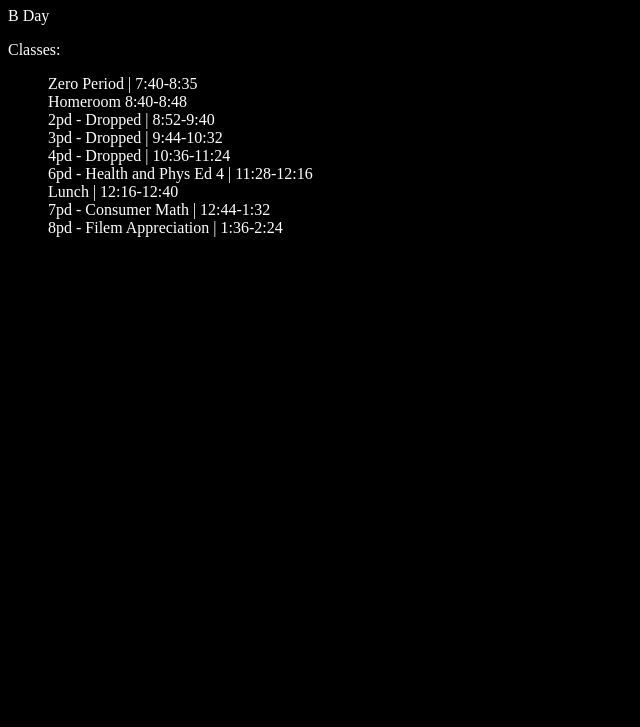
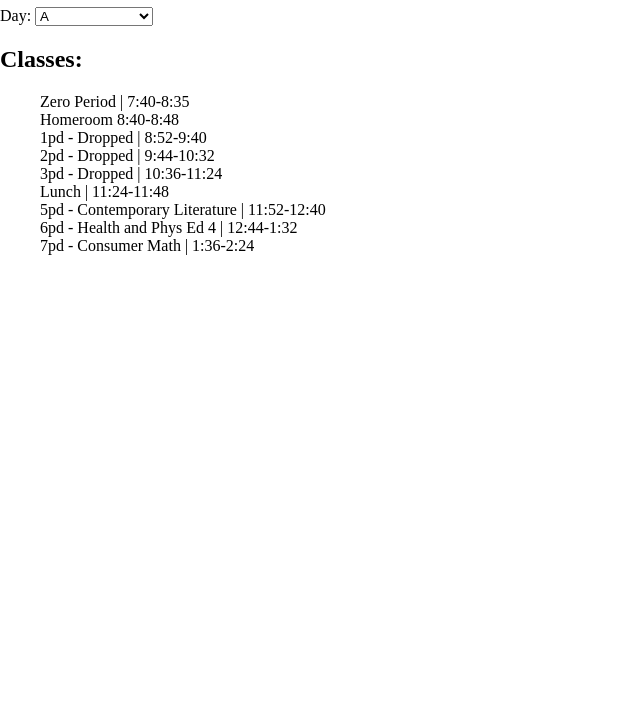
Before and after one commit to Kga-6/Class-Master, a plain HTML site: page index.html in a window 1280 px wide. Shown: the part 73-800 px from the top of the page, without its empty margins (0-640 px from the left). Drawn offline with Linux system fonts and the light colour scheme.

Commit message:
Day update
added selection (select what day it is)

```diff
--- a/data/schedule.json
+++ b/data/schedule.json
@@ -1,5 +1,5 @@
 {
-  "CurrentDay":"B",
+  "CurrentDay":"A",
   "Days":["A","B","C","D"],
   "DaysMeet":{
     "A":[1,2,3,5,6,7],
--- a/index.html
+++ b/index.html
@@ -11,9 +11,17 @@
 <body>
 
   <h1>Absegami High School Schedule</h1>
-  <p id="current-day">loading...</p>
 
-  <label>Classes:</label>
+  <span>Day:</span>
+  <select id="select-school-day">
+    <option>No school today</option>
+    <option>A</option>
+    <option>B</option>
+    <option>C</option>
+    <option>D</option>
+  </select>
+
+  <h2>Classes:</h2>
   <ul id="classes-container"></ul>
 
   <script src="./utils/fetch.js"></script>
--- a/index.js
+++ b/index.js
@@ -1,13 +1,20 @@
 const classesContainer = document.getElementById("classes-container")
-const currentDayEl = document.getElementById("current-day")
+const selectSchoolDay = document.getElementById("select-school-day")
 
 function setClasses(studentData,schedule){
   let meetClasses = []
   let olderList = []
   let myLunch = studentData.Lunch[schedule.CurrentDay]
   let addedLunch = false
+  let block = 1
 
-  console.log(myLunch)
+  //Clear the container
+  let lastEl = classesContainer.lastElementChild
+  while(lastEl){
+    classesContainer.removeChild(lastEl)
+    lastEl = classesContainer.lastElementChild
+  }
+
   // get the classes the student will meet
   studentData.classes.forEach(myClass => {
 
@@ -20,8 +27,6 @@ function setClasses(studentData,schedule){
     })
 
   })
-
-  console.log(meetClasses)
 
   // older sort the student classes
   schedule.DaysMeet[schedule.CurrentDay].forEach(index => {
@@ -64,8 +69,6 @@ function setClasses(studentData,schedule){
   homeroom.textContent = `Homeroom ${schedule.BellSchedule.Time.Homeroom[0]}-${schedule.BellSchedule.Time.Homeroom[1]}`
   classesContainer.append(homeroom)
 
-  let block = 1
-
   olderList.forEach(myClass => {
     const div = document.createElement('div')
     if(myClass.class === "Lunch"){
@@ -79,8 +82,9 @@ function setClasses(studentData,schedule){
 
       div.textContent = `${myClass.class} | ${timeText}`
     }else{
+
+      // Get the class time
       let timeText = ""
-
       if(block === 1){
         timeText = `${schedule.BellSchedule.Time.block1[0]}-${schedule.BellSchedule.Time.block1[1]}`
       }else if(block === 2){
@@ -112,11 +116,19 @@ const App = async() => {
   let studentData = await fetchStudentData()
   let schedule = await fetchSchedule()
 
-  currentDayEl.textContent = `${schedule.CurrentDay} Day`
+  selectSchoolDay.value = schedule.CurrentDay
 
   // This function will set the classes the student will meet
   setClasses(studentData,schedule)
 
+  selectSchoolDay.addEventListener("change",function(event){
+    schedule.CurrentDay = event.target.value
+
+    // This function will set the classes the student will meet
+    setClasses(studentData,schedule)
+
+  })
+
 }
 
 App()
--- a/style.css
+++ b/style.css
@@ -1,4 +1,3 @@
 body{
-  background-color:black;
-  color: white;
+  margin: 0;
 }
```
